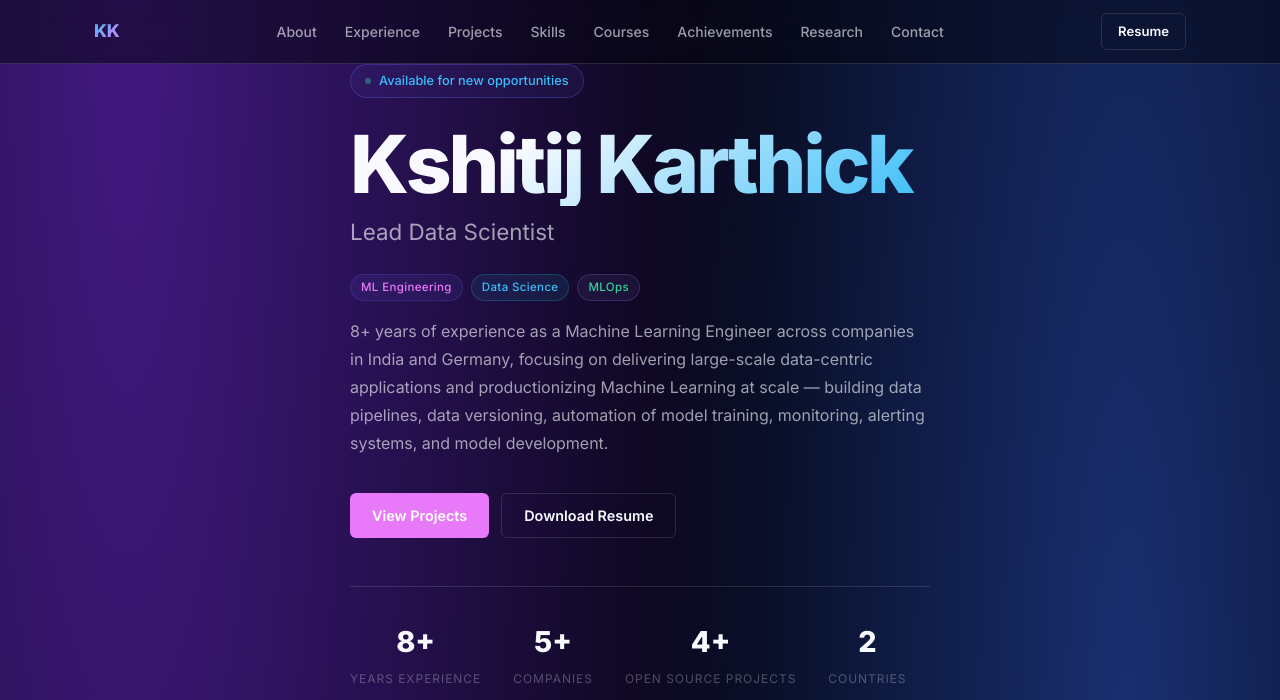
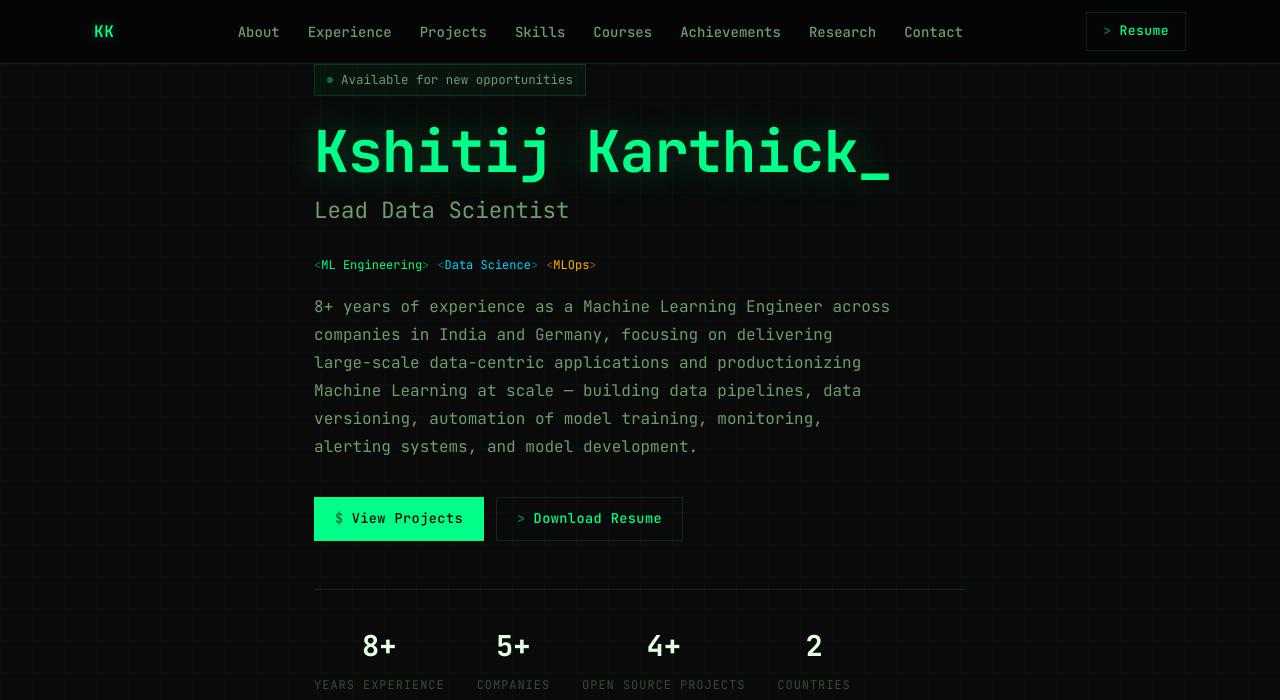
Before and after one commit to KshitijKarthick/website, a plain HTML site: page index.html in a window 1280 px wide. Shown: the top 700 px of the page. Drawn offline with nearby package versions, Linux system fonts and the light colour scheme.

Commit message:
Add terminal theme

```diff
--- a/css/styles.css
+++ b/css/styles.css
@@ -2,27 +2,27 @@
 *, *::before, *::after { box-sizing: border-box; margin: 0; padding: 0; }
 
 :root {
-  --bg-0: #04040f;
-  --bg-1: #04040f;
-  --bg-2: rgba(0, 0, 0, 0.12);
-  --bg-card: rgba(255, 255, 255, 0.07);
-  --bg-card-hover: rgba(255, 255, 255, 0.11);
-  --border: rgba(255, 255, 255, 0.12);
-  --border-active: rgba(232, 121, 249, 0.5);
-  --accent: #e879f9;
-  --accent-glow: rgba(232, 121, 249, 0.15);
-  --accent-2: #38bdf8;
-  --accent-3: #34d399;
-  --accent-green: #34d399;
-  --text-1: #f8faff;
-  --text-2: rgba(248, 250, 255, 0.62);
-  --text-3: rgba(248, 250, 255, 0.28);
-  --radius: 12px;
-  --radius-sm: 6px;
-  --radius-lg: 20px;
-  --shadow: 0 8px 40px rgba(0, 0, 0, 0.6);
-  --shadow-sm: 0 4px 16px rgba(0, 0, 0, 0.4);
-  --transition: 0.2s ease;
+  --bg-0: #060606;
+  --bg-1: #0a0a0a;
+  --bg-2: #0d0d0d;
+  --bg-card: #111111;
+  --bg-card-hover: #161616;
+  --border: rgba(0, 255, 136, 0.14);
+  --border-active: rgba(0, 255, 136, 0.5);
+  --accent: #00ff88;
+  --accent-glow: rgba(0, 255, 136, 0.1);
+  --accent-2: #00d4ff;
+  --accent-3: #ffb700;
+  --accent-green: #00ff88;
+  --text-1: #e2ffe2;
+  --text-2: #6b9e6b;
+  --text-3: #334d33;
+  --radius: 4px;
+  --radius-sm: 2px;
+  --radius-lg: 6px;
+  --shadow: 0 0 32px rgba(0, 255, 136, 0.06);
+  --shadow-sm: 0 0 16px rgba(0, 255, 136, 0.04);
+  --transition: 0.15s ease;
   --max-width: 1140px;
   --nav-height: 64px;
   --section-pad: 80px;
@@ -31,16 +31,14 @@
 html { scroll-behavior: smooth; }
 
 body {
-  font-family: "Inter", system-ui, -apple-system, sans-serif;
-  background:
-    radial-gradient(ellipse 90% 70% at 10% 0%,   rgba(76, 29, 149, 0.85),  transparent 55%),
-    radial-gradient(ellipse 70% 60% at 88% 8%,   rgba(30, 58, 138, 0.8),   transparent 55%),
-    radial-gradient(ellipse 65% 75% at 55% 55%,  rgba(15, 118, 110, 0.65), transparent 60%),
-    radial-gradient(ellipse 80% 55% at 5%  92%,  rgba(30, 27, 75, 0.9),    transparent 60%),
-    radial-gradient(ellipse 55% 55% at 92% 88%,  rgba(76, 29, 149, 0.55),  transparent 55%),
-    #04040f;
+  font-family: "JetBrains Mono", "Fira Code", "Cascadia Code", monospace;
+  background-color: var(--bg-1);
+  background-image:
+    linear-gradient(rgba(0, 255, 136, 0.025) 1px, transparent 1px),
+    linear-gradient(90deg, rgba(0, 255, 136, 0.025) 1px, transparent 1px);
+  background-size: 32px 32px;
   color: var(--text-1);
-  line-height: 1.6;
+  line-height: 1.7;
   -webkit-font-smoothing: antialiased;
   overflow-x: hidden;
 }
@@ -58,43 +56,44 @@ code, .mono { font-family: "Fira Code", "Cascadia Code", monospace; }
 /* ===== UTILITIES ===== */
 .container { max-width: var(--max-width); margin: 0 auto; padding: 0 24px; }
 .section-label {
-  display: inline-flex; align-items: center; gap: 8px;
-  font-size: 0.75rem; font-weight: 600; letter-spacing: 0.12em;
-  text-transform: uppercase; color: var(--accent);
+  display: inline-flex; align-items: center; gap: 0;
+  font-size: 0.8rem; font-weight: 500; letter-spacing: 0.04em;
+  text-transform: none; color: var(--text-3);
   margin-bottom: 12px;
 }
-.section-label::before {
-  content: ""; width: 28px; height: 2px; background: var(--accent); border-radius: 2px;
-}
+.section-label::before { content: "/* "; color: var(--text-3); }
+.section-label::after  { content: " */"; color: var(--text-3); }
 .section-title { margin-bottom: 48px; }
 .tag {
   display: inline-flex; align-items: center;
-  padding: 3px 10px; border-radius: 99px;
-  font-size: 0.72rem; font-weight: 500; letter-spacing: 0.03em;
-  background: rgba(99, 102, 241, 0.1); color: var(--accent);
-  border: 1px solid rgba(99, 102, 241, 0.2);
-  white-space: nowrap;
+  padding: 2px 0; border-radius: 0;
+  font-size: 0.75rem; font-weight: 400; letter-spacing: 0;
+  background: transparent; color: var(--accent);
+  border: none; white-space: nowrap;
 }
-.tag.cyan { background: rgba(34, 211, 238, 0.08); color: var(--accent-2); border-color: rgba(34, 211, 238, 0.2); }
-.tag.green { background: rgba(16, 185, 129, 0.08); color: var(--accent-green); border-color: rgba(16, 185, 129, 0.2); }
-.tag.purple { background: rgba(167, 139, 250, 0.08); color: var(--accent-3); border-color: rgba(167, 139, 250, 0.2); }
+.tag::before { content: "<"; opacity: 0.5; }
+.tag::after  { content: ">"; opacity: 0.5; }
+.tag.cyan  { color: var(--accent-2); }
+.tag.green { color: var(--accent-green); }
+.tag.purple{ color: var(--accent-3); }
 
 .btn {
   display: inline-flex; align-items: center; gap: 8px;
-  padding: 10px 22px; border-radius: var(--radius-sm);
-  font-size: 0.9rem; font-weight: 600; cursor: pointer;
-  transition: all var(--transition); border: none;
-  text-decoration: none;
+  padding: 9px 20px; border-radius: 0;
+  font-size: 0.85rem; font-weight: 500; cursor: pointer;
+  transition: all var(--transition); border: 1px solid var(--border);
+  text-decoration: none; font-family: inherit; letter-spacing: 0.03em;
 }
 .btn-primary {
-  background: var(--accent); color: #fff;
+  background: var(--accent); color: #000; border-color: var(--accent);
 }
-.btn-primary:hover { background: #4f52d8; color: #fff; transform: translateY(-1px); }
+.btn-primary::before { content: "$ "; opacity: 0.6; }
+.btn-primary:hover { background: #00ff99; color: #000; box-shadow: 0 0 16px rgba(0,255,136,0.3); }
 .btn-outline {
-  background: transparent; color: var(--text-1);
-  border: 1px solid var(--border);
+  background: transparent; color: var(--accent); border-color: var(--border);
 }
-.btn-outline:hover { border-color: var(--accent); color: var(--accent); transform: translateY(-1px); }
+.btn-outline::before { content: "> "; opacity: 0.5; }
+.btn-outline:hover { border-color: var(--accent); color: var(--accent); background: rgba(0,255,136,0.05); }
 
 /* ===== SCROLL ANIMATIONS ===== */
 .fade-in {
@@ -107,9 +106,9 @@ code, .mono { font-family: "Fira Code", "Cascadia Code", monospace; }
 #nav {
   position: fixed; top: 0; left: 0; right: 0; z-index: 100;
   height: var(--nav-height);
-  background: rgba(4, 4, 15, 0.5);
-  backdrop-filter: blur(24px);
-  -webkit-backdrop-filter: blur(24px);
+  background: rgba(6, 6, 6, 0.92);
+  backdrop-filter: blur(8px);
+  -webkit-backdrop-filter: blur(8px);
   border-bottom: 1px solid var(--border);
   transition: background var(--transition);
 }
@@ -118,10 +117,9 @@ code, .mono { font-family: "Fira Code", "Cascadia Code", monospace; }
   height: 100%; display: flex; align-items: center; justify-content: space-between;
 }
 .nav-logo {
-  font-size: 1.1rem; font-weight: 800; letter-spacing: -0.02em;
-  color: var(--text-1); text-decoration: none;
-  background: linear-gradient(135deg, var(--accent-2), var(--accent));
-  -webkit-background-clip: text; -webkit-text-fill-color: transparent; background-clip: text;
+  font-size: 1rem; font-weight: 600; letter-spacing: 0.04em;
+  color: var(--accent); text-decoration: none;
+  text-shadow: 0 0 12px rgba(0,255,136,0.4);
 }
 .nav-links {
   display: flex; align-items: center; gap: 4px; list-style: none;
@@ -148,20 +146,26 @@ code, .mono { font-family: "Fira Code", "Cascadia Code", monospace; }
 .hero-content { max-width: 700px; }
 .hero-badge {
   display: inline-flex; align-items: center; gap: 8px;
-  padding: 6px 14px; border-radius: 99px;
-  border: 1px solid rgba(99, 102, 241, 0.3);
-  background: rgba(99, 102, 241, 0.08);
-  font-size: 0.8rem; font-weight: 500; color: var(--accent-2);
+  padding: 4px 12px; border-radius: 0;
+  border: 1px solid var(--border);
+  background: rgba(0, 255, 136, 0.04);
+  font-size: 0.78rem; font-weight: 400; color: var(--text-2);
   margin-bottom: 24px;
 }
 .hero-badge .dot { width: 6px; height: 6px; border-radius: 50%; background: var(--accent-green); animation: pulse 2s infinite; }
 @keyframes pulse { 0%, 100% { opacity: 1; } 50% { opacity: 0.4; } }
+@keyframes blink { 0%, 100% { opacity: 1; } 50% { opacity: 0; } }
 .hero-name {
-  font-size: clamp(2.8rem, 7vw, 5rem); font-weight: 800;
-  letter-spacing: -0.04em; line-height: 1.05;
-  background: linear-gradient(135deg, var(--text-1) 30%, var(--accent-2));
-  -webkit-background-clip: text; -webkit-text-fill-color: transparent; background-clip: text;
+  font-size: clamp(2rem, 5vw, 3.6rem); font-weight: 700;
+  letter-spacing: -0.01em; line-height: 1.1;
+  color: var(--accent);
+  text-shadow: 0 0 40px rgba(0, 255, 136, 0.3);
   margin-bottom: 8px;
+}
+.hero-name::after {
+  content: "_";
+  animation: blink 1.2s step-end infinite;
+  color: var(--accent);
 }
 .hero-title { font-size: clamp(1.1rem, 2.5vw, 1.4rem); color: var(--text-2); margin-bottom: 24px; font-weight: 400; }
 .hero-tagline {
@@ -188,7 +192,7 @@ code, .mono { font-family: "Fira Code", "Cascadia Code", monospace; }
 
 /* ===== SECTION BASE ===== */
 section { padding: var(--section-pad) 0; }
-section:nth-child(even) { background: rgba(0, 0, 0, 0.15); }
+section:nth-child(even) { background: var(--bg-0); }
 
 /* ===== EXPERIENCE ===== */
 .timeline { position: relative; }
@@ -211,7 +215,7 @@ section:nth-child(even) { background: rgba(0, 0, 0, 0.15); }
   border-radius: var(--radius); padding: 24px;
   transition: border-color var(--transition), transform var(--transition);
 }
-.timeline-card:hover { border-color: var(--border-active); transform: translateX(4px); }
+.timeline-card:hover { border-color: var(--border-active); transform: translateX(4px); box-shadow: 0 0 20px rgba(0,255,136,0.06); }
 .timeline-header { display: flex; flex-wrap: wrap; gap: 8px; align-items: flex-start; margin-bottom: 4px; }
 .timeline-company { font-size: 1.05rem; font-weight: 700; color: var(--text-1); }
 .timeline-role { font-size: 0.9rem; color: var(--accent-2); font-weight: 600; margin-bottom: 4px; }
@@ -410,13 +414,6 @@ footer {
   .projects-grid, .achievements-grid, .courses-grid { grid-template-columns: 1fr; }
 }
 
-/* ===== GLASSMORPHISM — shared blur for all card surfaces ===== */
-.timeline-card, .project-card, .chart-container,
-.course-card, .achievement-card, .pub-card,
-.conf-item, .contact-link, .hero-badge {
-  backdrop-filter: blur(16px);
-  -webkit-backdrop-filter: blur(16px);
-}
 
 /* ===== LOADING SKELETON ===== */
 .skeleton {
--- a/index.html
+++ b/index.html
@@ -13,7 +13,7 @@
   <!-- Preconnect for Google Fonts -->
   <link rel="preconnect" href="https://fonts.googleapis.com">
   <link rel="preconnect" href="https://fonts.gstatic.com" crossorigin>
-  <link rel="stylesheet" href="https://fonts.googleapis.com/css2?family=Inter:wght@300;400;500;600;700;800&family=Fira+Code:wght@400;500&display=swap">
+  <link rel="stylesheet" href="https://fonts.googleapis.com/css2?family=JetBrains+Mono:wght@300;400;500;600;700&display=swap">
 
   <link rel="stylesheet" href="css/styles.css">
 </head>
--- a/js/app.js
+++ b/js/app.js
@@ -222,11 +222,11 @@ function renderChart(data) {
       datasets: [{
         data: data.expertise.map(d => d.value),
         backgroundColor: [
-          'rgba(232,121,249,0.65)', 'rgba(56,189,248,0.65)', 'rgba(52,211,153,0.6)',
-          'rgba(251,191,36,0.6)',   'rgba(167,139,250,0.55)'
+          'rgba(0,255,136,0.7)', 'rgba(0,212,255,0.65)', 'rgba(0,255,136,0.45)',
+          'rgba(255,183,0,0.55)', 'rgba(0,212,255,0.4)'
         ],
         borderColor: [
-          '#e879f9', '#38bdf8', '#34d399', '#fbbf24', '#a78bfa'
+          '#00ff88', '#00d4ff', '#00cc66', '#ffb700', '#00aacc'
         ],
         borderWidth: 1,
         borderRadius: 6,
@@ -245,12 +245,12 @@ function renderChart(data) {
       scales: {
         x: {
           min: 0, max: 100,
-          grid: { color: 'rgba(255,255,255,0.06)' },
-          ticks: { color: 'rgba(248,250,255,0.3)', callback: v => `${v}%` }
+          grid: { color: 'rgba(0,255,136,0.06)' },
+          ticks: { color: '#334d33', callback: v => `${v}%` }
         },
         y: {
           grid: { display: false },
-          ticks: { color: 'rgba(248,250,255,0.6)', font: { size: 12 } }
+          ticks: { color: '#6b9e6b', font: { size: 12 } }
         }
       }
     }
```
